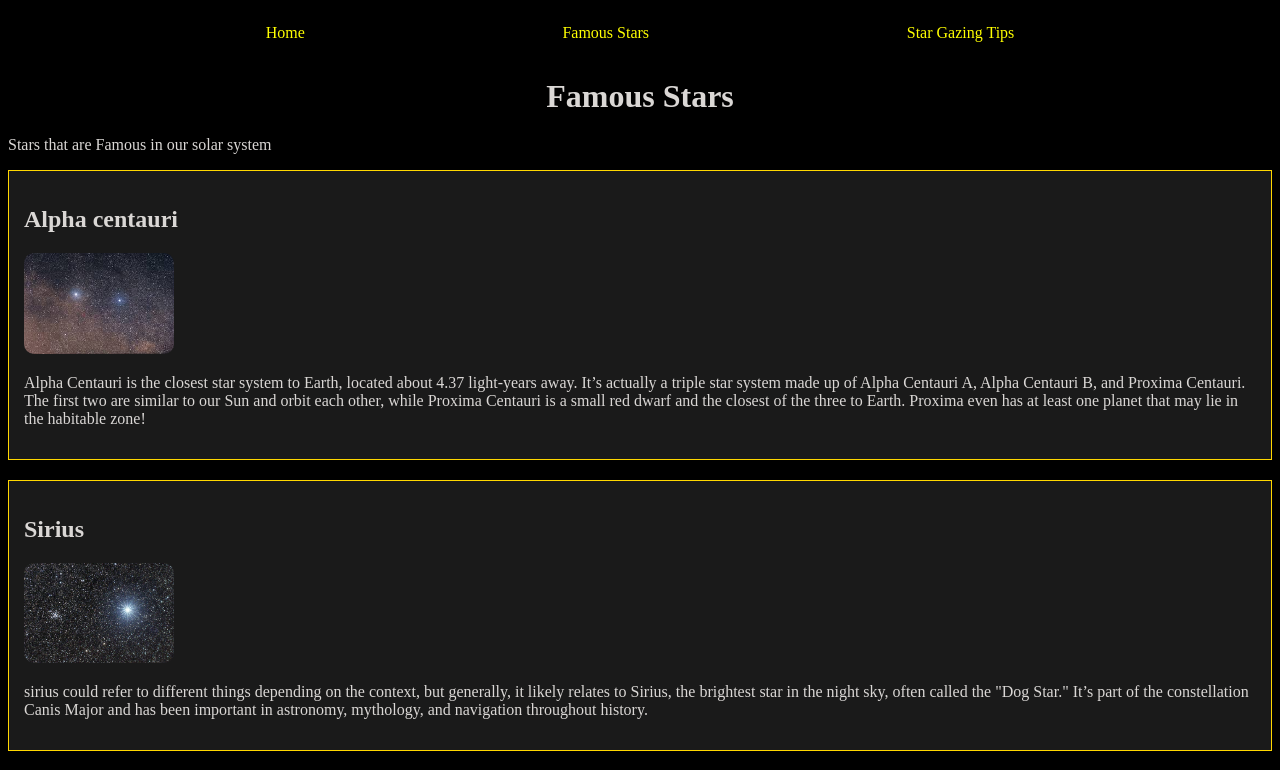
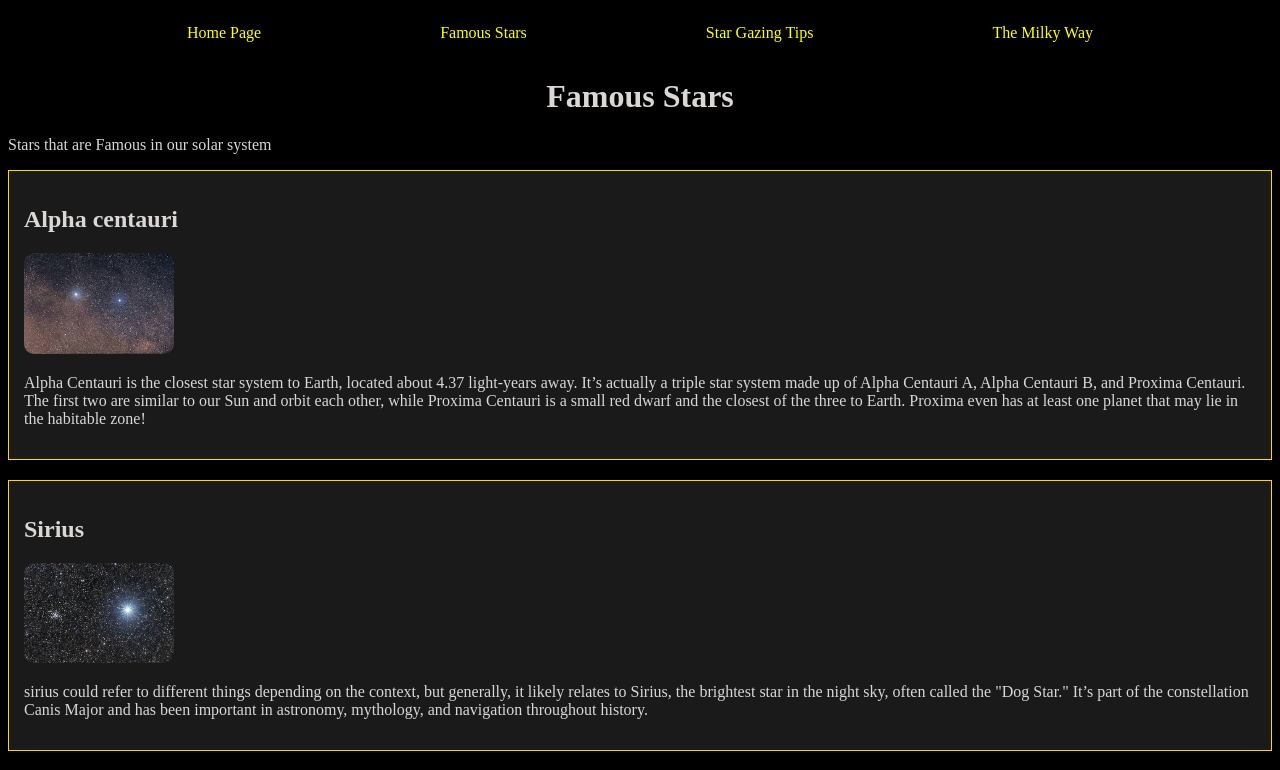
Before and after one commit to Creel90/DeLorean, a plain HTML site: page Final-Documentation/Final-project-2/Stars.html in a window 1280 px wide. Shown: the top 770 px of the page. Drawn offline with Linux system fonts and the light colour scheme.

Commit message:
Update Stars.html, home.html, and stargazing.html

```diff
--- a/Final-Documentation/Final-project-2/Stars.html
+++ b/Final-Documentation/Final-project-2/Stars.html
@@ -10,9 +10,10 @@
       <!-- Page 5: Famous Stars -->
 <body>
     <nav>
-        <a href="../home.html">Home</a>
+        <a href="../home.html">Home Page</a>
         <a href="Stars.html">Famous Stars</a>
         <a href="../stargazing.html">Star Gazing Tips</a>
+        <a href="../Final-project-2/milkyway.html">The Milky Way</a>
     </nav>
     <h1>Famous Stars</h1>
     <p>Stars that are Famous in our solar system </p>
```
Also changed, not shown: Final-Documentation/home.html (+1 -1 lines), Final-Documentation/stargazing.html (+1 -1 lines).
